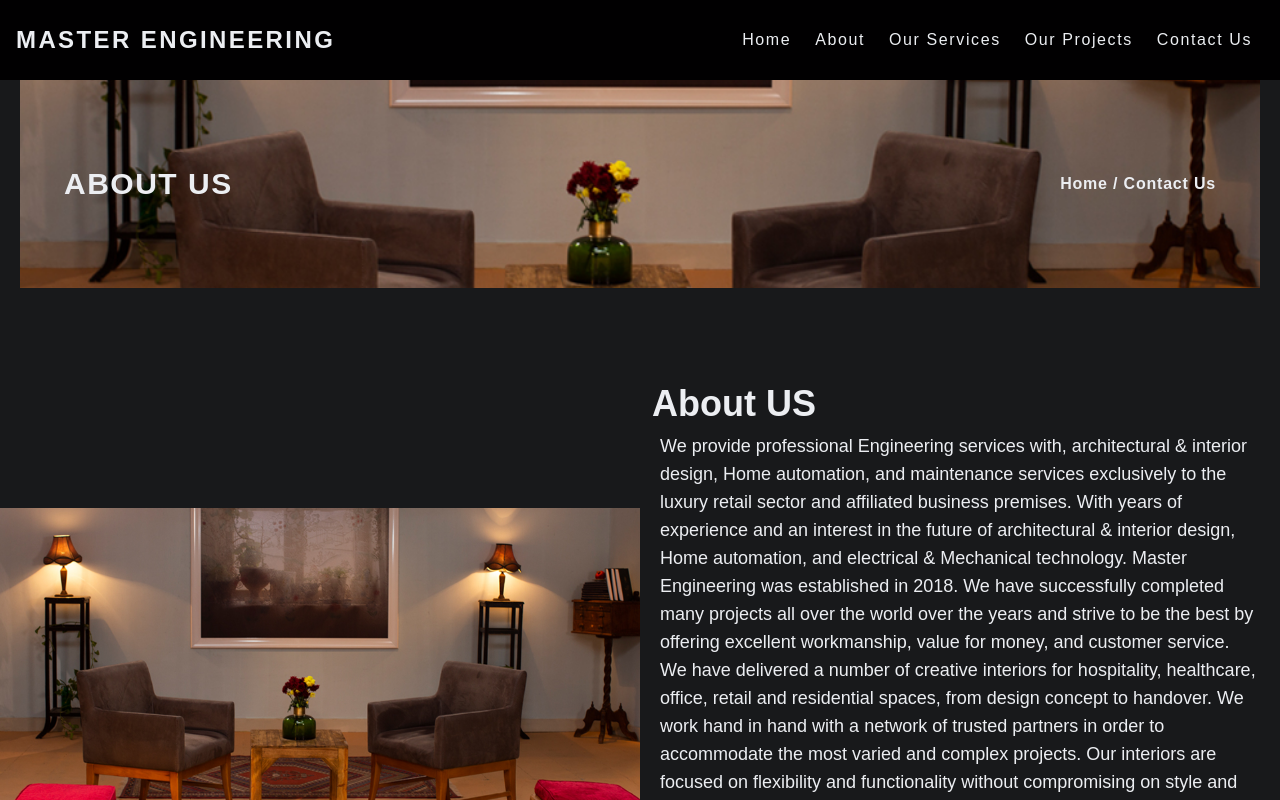
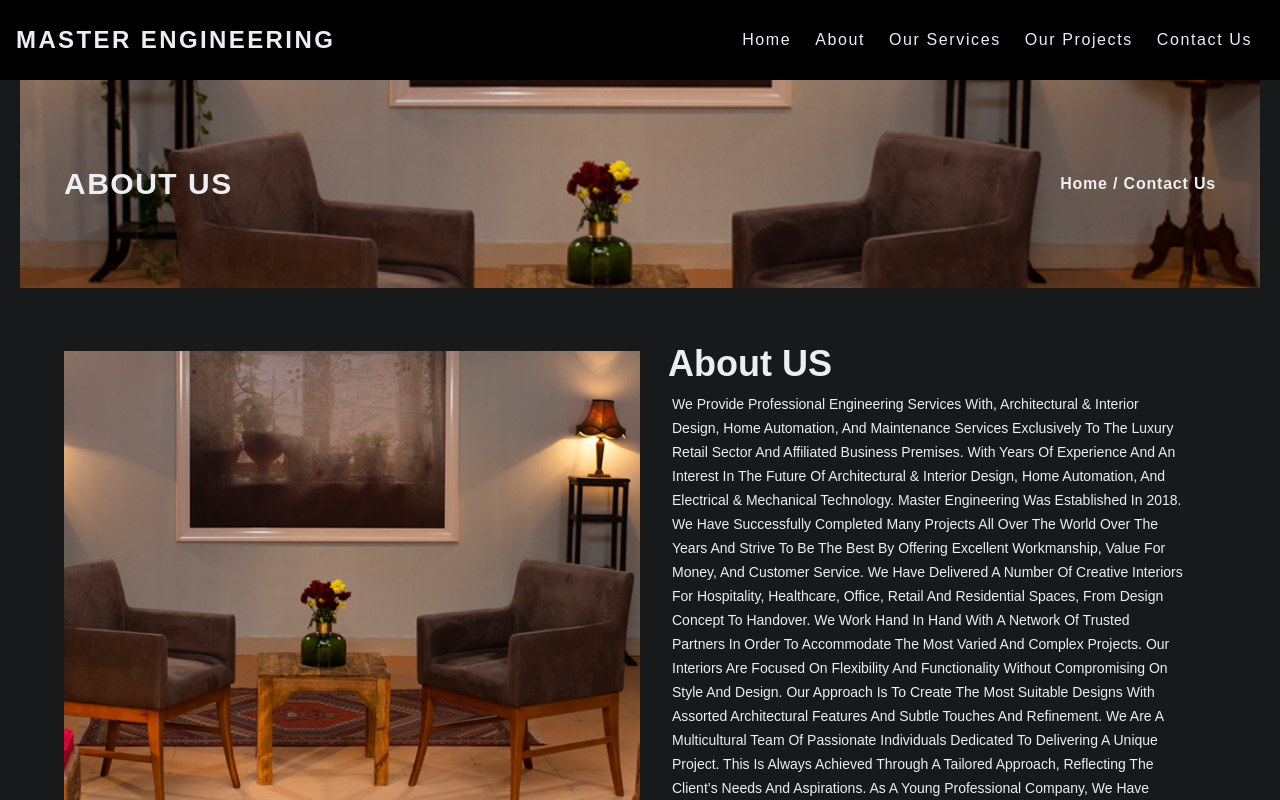
Before and after one commit to parham-mosadeq/infya, a Next.js app: page /about in a window 1280 px wide. Shown: the top 800 px of the page. Built offline with nearby package versions, Linux system fonts and the light colour scheme.

Commit message:
update about us pic sizing

```diff
--- a/src/components/modules/about-us/AboutUsInfo.js
+++ b/src/components/modules/about-us/AboutUsInfo.js
@@ -1,9 +1,9 @@
 function AboutUsInfo() {
   return (
-    <section className='min-h-screen text-mainTxtColor flex flex-col justify-center py-10 px-1 lg:px-3 text-lg'>
-      <div className='py-4 '>
+    <section className='h-fit text-mainTxtColor flex flex-col justify-center py-10 lg:px-3 text-lg'>
+      <div className='p-4   '>
         <h1 className='text-4xl capitalize pb-2'>About US</h1>
-        <p className=' lg:px-2'>
+        <p className='lg:text-sm lg:leading-6 capitalize lg:px-1'>
           We provide professional Engineering services with, architectural &
           interior design, Home automation, and maintenance services exclusively
           to the luxury retail sector and affiliated business premises. With
--- a/src/components/modules/about-us/AboutUsProfile.js
+++ b/src/components/modules/about-us/AboutUsProfile.js
@@ -1,9 +1,9 @@
 import Image from 'next/image';
 function AboutUsProfile() {
   return (
-    <div className='block w-full h-full overflow-x-hidden'>
+    <div className='block w-full  h-full overflow-x-hidden'>
       <Image
-        className='block w-full h-full lg:h-[790px] object-contain'
+        className='block w-full h-full lg:h-[490px] object-cover'
         src='/home-page.jpg'
         width={560}
         height={560}
--- a/src/components/modules/home/OurDesign.js
+++ b/src/components/modules/home/OurDesign.js
@@ -10,7 +10,7 @@ function OurDesign() {
     <>
       <div className='w-full pb-20 mt-16 lg:mt-24 grid'>
         <h1 className='text-center border-b pb-4 text-3xl text-mainTxtColor tracking-wider '>
-          Our Services - All the services you need, in one place
+          Our Services <br /> All the services you need, in one place
         </h1>
         <article className=''>
           {/* projects */}
--- a/src/components/templates/AboutUsPage.js
+++ b/src/components/templates/AboutUsPage.js
@@ -8,13 +8,13 @@ function AboutUsPage() {
   return (
     <main className='h-full bg-mainAboutColor w-full overflow-hidden'>
       <ContactUsProfile title='about us' />
-      <div className=' py-16  mx-auto flex items-center justify-center flex-col lg:flex-row'>
+      <div className=' py-16 max-w-6xl  mx-auto flex items-center justify-center flex-col lg:flex-row'>
         {/* to turn to previous width sizes place max-w-6xl down here */}
-        <div className='w-full  mx-auto h-96 lg:h-1/2 xl:h-3/4 xl:w-3/4'>
+        <div className='w-full  h-96 lg:h-1/2 xl:h-3/4 '>
           <AboutUsProfile />
         </div>
         {/* to turn to previous width delete max-w-6xl down here */}
-        <div className=' w-3/4 max-w-6xl mx-auto'>
+        <div className=' w-full '>
           <AboutUsInfo />
         </div>
       </div>
--- a/tailwind.config.js
+++ b/tailwind.config.js
@@ -25,7 +25,6 @@ module.exports = {
       backgroundImage: {
         contactUsBg: 'url(../../public/home-page.jpg)',
         ourAppBg: 'url(../../public/ourApBG.jpg)',
-        ourSecAppBg: 'url(../../public/SecApproachBG.jpg)',
       },
       backgroundColor: {
         backFilter: 'rgba(0,0,0,0.9)',
```
Also changed, not shown: public/SecApproachBG.jpg (deleted).
